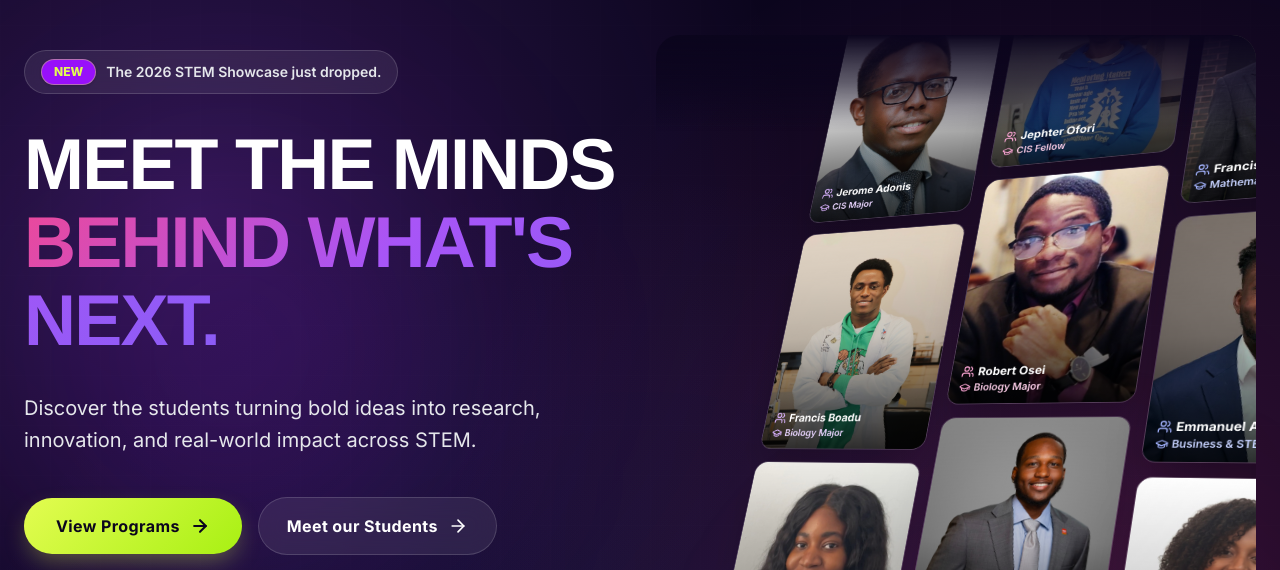
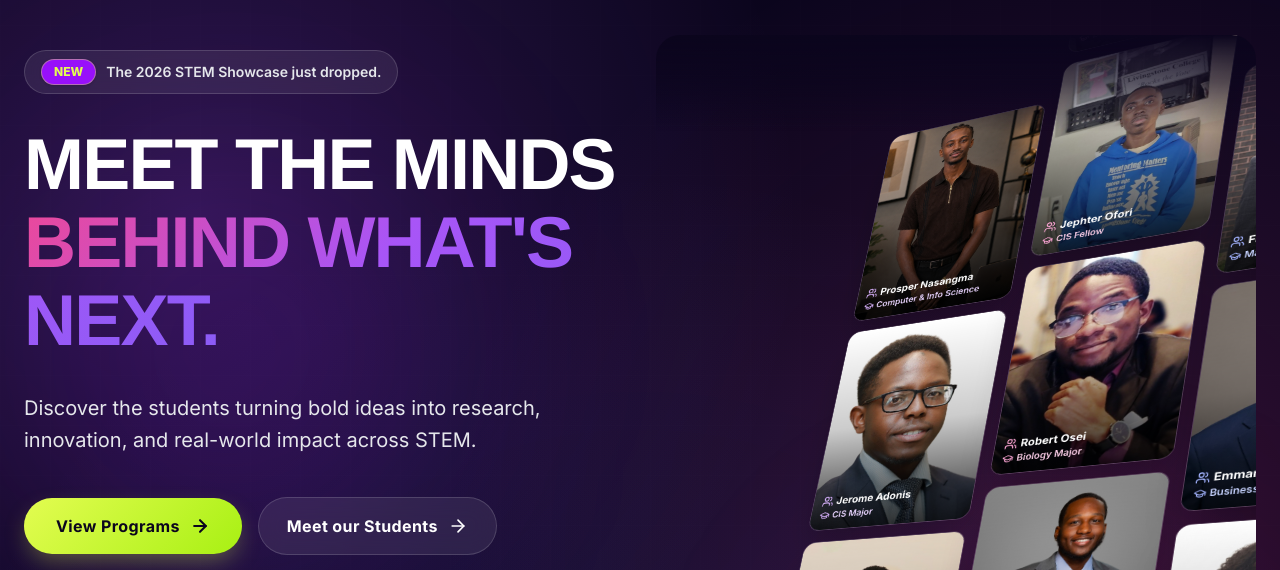
Before and after one commit to Aidarag/lc-stem-website, a Next.js app: page / in a window 1280 px wide. Shown: the part 230-800 px from the top of the page. Built offline with nearby package versions, Linux system fonts and the light colour scheme; no server answers.

Commit message:
Update Prosper student achievements and images

```diff
--- a/src/app/projects/page.tsx
+++ b/src/app/projects/page.tsx
@@ -21,6 +21,9 @@ export default function AchievementsPage() {
       subtitle: p.subtitle ?? p.team.join(', '),
       description: p.description,
       image: p.image,
+      imagePosition: p.imagePosition,
+      imageQuality: p.imageQuality,
+      imageUnoptimized: p.imageUnoptimized,
       technologies: p.technologies,
       outcomes: p.outcomes,
       demoUrl: p.demoUrl,
@@ -41,6 +44,9 @@ export default function AchievementsPage() {
         subtitle: c.subtitle,
         description: c.description,
         image: c.image,
+        imagePosition: c.imagePosition,
+        imageQuality: c.imageQuality,
+        imageUnoptimized: c.imageUnoptimized,
         date: c.date,
         award: c.award,
         team: c.students,
@@ -191,7 +197,10 @@ export default function AchievementsPage() {
                 src={featuredAchievement.image}
                 alt={featuredAchievement.title}
                 fill
+                quality={featuredAchievement.imageQuality}
+                unoptimized={featuredAchievement.imageUnoptimized}
                 className="object-cover"
+                style={{ objectPosition: featuredAchievement.imagePosition || 'center' }}
                 sizes="(max-w-1024px) 100vw, 50vw"
                 priority
               />
@@ -265,7 +274,10 @@ export default function AchievementsPage() {
                         src={achievement.image}
                         alt={achievement.title}
                         fill
+                        quality={achievement.imageQuality}
+                        unoptimized={achievement.imageUnoptimized}
                         className="object-cover transition-transform duration-500 group-hover:scale-105"
+                        style={{ objectPosition: achievement.imagePosition || 'center' }}
                         sizes="(max-w-768px) 100vw, 40vw"
                       />
                       <div className="absolute inset-0 bg-gradient-to-t from-black/70 via-black/20 to-transparent" />
--- a/src/app/spotlight/page.tsx
+++ b/src/app/spotlight/page.tsx
@@ -147,7 +147,7 @@ function SpotlightContent() {
                     src={student.photo}
                     alt={student.name}
                     fill
-                    className="object-cover transition-transform duration-500 group-hover:scale-105"
+                    className={`object-cover transition-transform duration-500 ${student.photoZoom ? 'scale-[1.3] group-hover:scale-[1.35]' : 'group-hover:scale-105'}`}
                     style={{ objectPosition: student.photoPosition || 'center' }}
                     sizes="(max-w-640px) 100vw, (max-w-1024px) 50vw, 25vw"
                   />
@@ -396,6 +396,8 @@ function SpotlightContent() {
                                   src={experience.image}
                                   alt={experience.imageAlt || ''}
                                   fill
+                                  quality={experience.imageQuality}
+                                  unoptimized={experience.imageUnoptimized}
                                   className="object-cover"
                                   sizes="(max-width: 768px) 100vw, 55vw"
                                 />
--- a/src/components/home/AchievementsSection.tsx
+++ b/src/components/home/AchievementsSection.tsx
@@ -43,6 +43,8 @@ export default function AchievementsSection({ featuredProject }: AchievementsSec
                 src={featuredProject.image}
                 alt={featuredProject.title}
                 fill
+                quality={featuredProject.imageQuality}
+                unoptimized={featuredProject.imageUnoptimized}
                 className="object-cover"
                 sizes="(max-width: 1024px) 100vw, 50vw"
               />
--- a/src/components/home/FeaturedStudentsSection.tsx
+++ b/src/components/home/FeaturedStudentsSection.tsx
@@ -54,7 +54,7 @@ export default function FeaturedStudentsSection({ featuredStudents }: FeaturedSt
                       src={student.photo}
                       alt={student.name}
                       fill
-                      className="object-cover"
+                      className={`object-cover transition-transform duration-500 ${student.photoZoom ? 'scale-[1.3] group-hover:scale-[1.35]' : 'group-hover:scale-105'}`}
                       style={{ objectPosition: student.photoPosition || 'center' }}
                       sizes="(max-width: 768px) 100vw, 25vw"
                     />
--- a/src/components/home/HeroShowcaseGrid.tsx
+++ b/src/components/home/HeroShowcaseGrid.tsx
@@ -19,9 +19,11 @@ const columns = [
     iconColor: 'text-purple-300',
     majorColor: 'text-purple-200',
     students: [
+      { id: '24', name: 'Prosper Nasangma', major: 'Computer & Info Science', img: '/images/cis-student-success/prosper-profile.png' },
       { id: '1', name: 'Jerome Adonis', major: 'CIS Major', img: '/images/cis-student-success/jerome-adonis-aws-profile.jpeg' },
       { id: '2', name: 'Francis Boadu', major: 'Biology Major', img: '/images/biology-student-success/francis-boadu-duke-research.png' },
       { id: '4', name: 'Sally Adenutsi', major: 'Mathematics', img: '/images/math-student-success/sally-adenutsi-profile.jpeg' },
+      { id: '24', name: 'Prosper Nasangma', major: 'Computer & Info Science', img: '/images/cis-student-success/prosper-profile.png' },
       { id: '1', name: 'Jerome Adonis', major: 'CIS Major', img: '/images/cis-student-success/jerome-adonis-aws-profile.jpeg' },
       { id: '2', name: 'Francis Boadu', major: 'Biology Major', img: '/images/biology-student-success/francis-boadu-duke-research.png' },
     ],
@@ -88,6 +90,7 @@ export default function HeroShowcaseGrid() {
             {column.students.map((student, idx) => {
               const spotlight = studentSpotlights.find((s) => s.id === student.id);
               const photoPosition = spotlight?.photoPosition || 'center';
+              const photoZoom = spotlight?.photoZoom;
 
               return (
                 <Link
@@ -101,7 +104,7 @@ export default function HeroShowcaseGrid() {
                       alt={student.name}
                       fill
                       sizes="(max-width: 640px) 45vw, (max-width: 1024px) 30vw, 200px"
-                      className="object-cover transition-transform duration-500 group-hover:scale-105"
+                      className={`object-cover transition-transform duration-500 ${photoZoom ? 'scale-[1.3] group-hover:scale-[1.35]' : 'group-hover:scale-105'}`}
                       style={{ objectPosition: photoPosition }}
                     />
                     <div className="absolute inset-0 bg-gradient-to-t from-black/80 via-black/20 to-transparent" />
--- a/src/data/stemData.ts
+++ b/src/data/stemData.ts
@@ -6,6 +6,7 @@ export interface StudentSpotlight {
   gradYear?: number;
   photo: string;
   photoPosition?: string;
+  photoZoom?: boolean;
   bio: string;
   leadership: string[];
   internships: string[];
@@ -24,6 +25,8 @@ export interface StudentExperience {
   sourceUrl?: string;
   sourceLabel?: string;
   image?: string;
+  imageQuality?: number;
+  imageUnoptimized?: boolean;
   imageAlt?: string;
   caption?: string;
   emphasis?: boolean;
@@ -42,6 +45,9 @@ export interface StudentProject {
   demoText?: string;
   githubText?: string;
   image: string;
+  imagePosition?: string;
+  imageQuality?: number;
+  imageUnoptimized?: boolean;
   featured: boolean;
 }
 
@@ -54,6 +60,9 @@ export interface Competition {
   award: string;
   students: string[];
   image: string;
+  imagePosition?: string;
+  imageQuality?: number;
+  imageUnoptimized?: boolean;
   topics?: string[];
   outcomes?: string;
   link?: string;
@@ -147,7 +156,8 @@ export const studentSpotlights: StudentSpotlight[] = [
     major: 'Computer and Information Science',
     institution: 'Livingstone College',
     photo: '/images/cis-student-success/prosper-profile.png',
-    photoPosition: '50% 22%',
+    photoPosition: '50% 18%',
+    photoZoom: true,
     bio: 'Prosper Nasangma is a Computer and Information Science student whose interests span software engineering, artificial intelligence, cybersecurity, undergraduate research, and technology-driven problem solving. His interdisciplinary experiences connect technical innovation with leadership, economics, and public policy.',
     leadership: ['Technology, leadership, and public policy program participant'],
     internships: [],
@@ -162,7 +172,9 @@ export const studentSpotlights: StudentSpotlight[] = [
       {
         title: 'MS-CC Cybersecurity & Environmental Data Hackathon — First Place',
         organization: 'West Virginia State University',
-        image: '/images/cis-student-success/prosper-hackathon.jpg',
+        image: '/images/cis-student-success/mscc-hackathon-clear.png',
+        imageQuality: 100,
+        imageUnoptimized: true,
         imageAlt: 'Livingstone College participants at the MS-CC Cybersecurity and Environmental Data Hackathon',
         caption: 'Livingstone College students Prosper Nasangma and Cephas Osei Bonsu were key contributors to the first-place team at the MS-CC Cybersecurity & Environmental Data Hackathon hosted at West Virginia State University.',
         description: 'Prosper Nasangma and Cephas Osei Bonsu represented Livingstone College as key contributors to the first-place team. Their team developed a real-time anomaly-detection solution to help identify abnormal, unreliable, or potentially compromised environmental sensor readings.',
@@ -710,7 +722,10 @@ export const competitions: Competition[] = [
     date: 'April 2026',
     award: 'First Place',
     students: ['Cephas Osei Bonsu', 'Prosper Nasangma', 'Amos Abdulai', 'Michael Atayi'],
-    image: '/images/cis-student-success/prosper-hackathon.jpg',
+    image: '/images/cis-student-success/mscc-hackathon-clear.png',
+    imagePosition: 'center 42%',
+    imageQuality: 100,
+    imageUnoptimized: true,
     topics: ['Python', 'Statistical Deviation Analysis', 'Cyber Physical Systems Security', 'Anomaly Detection', 'IoT Sensor Networks'],
     outcomes: 'Placed first in the cyber physical systems security track at the MS-CC Hackathon, hosted by the Minority Serving Cyberinfrastructure Consortium at West Virginia State University.',
     category: 'Hackathon'
@@ -736,6 +751,7 @@ export const competitions: Competition[] = [
     award: 'Undergraduate Research Experience',
     students: ['Prosper Nasangma'],
     image: '/images/cis-student-success/prosper-profile.png',
+    imagePosition: 'center 12%',
     topics: ['Data Science', 'Research', 'Analytical Thinking', 'Problem Solving', 'Collaboration'],
     outcomes: 'Strengthened research, analytical thinking, technical curiosity, leadership, and collaborative problem-solving skills through the AUC Data Science Initiative’s PFx program.',
     link: 'https://www.linkedin.com/posts/prosper-nasangma-b6a878346_2026-pfx-student-researcher-auc-data-science-activity-7490438464711168004-DpLE?utm_source=share&utm_medium=member_desktop&rcm=ACoAAFagM4IBMZvyeRKf7AdPCOLNzSlkss4FdUY',
```
Also changed, not shown: public/images/cis-student-success/mscc-hackathon-clear.png (added), public/images/cis-student-success/prosper-hackathon.jpg (deleted).
